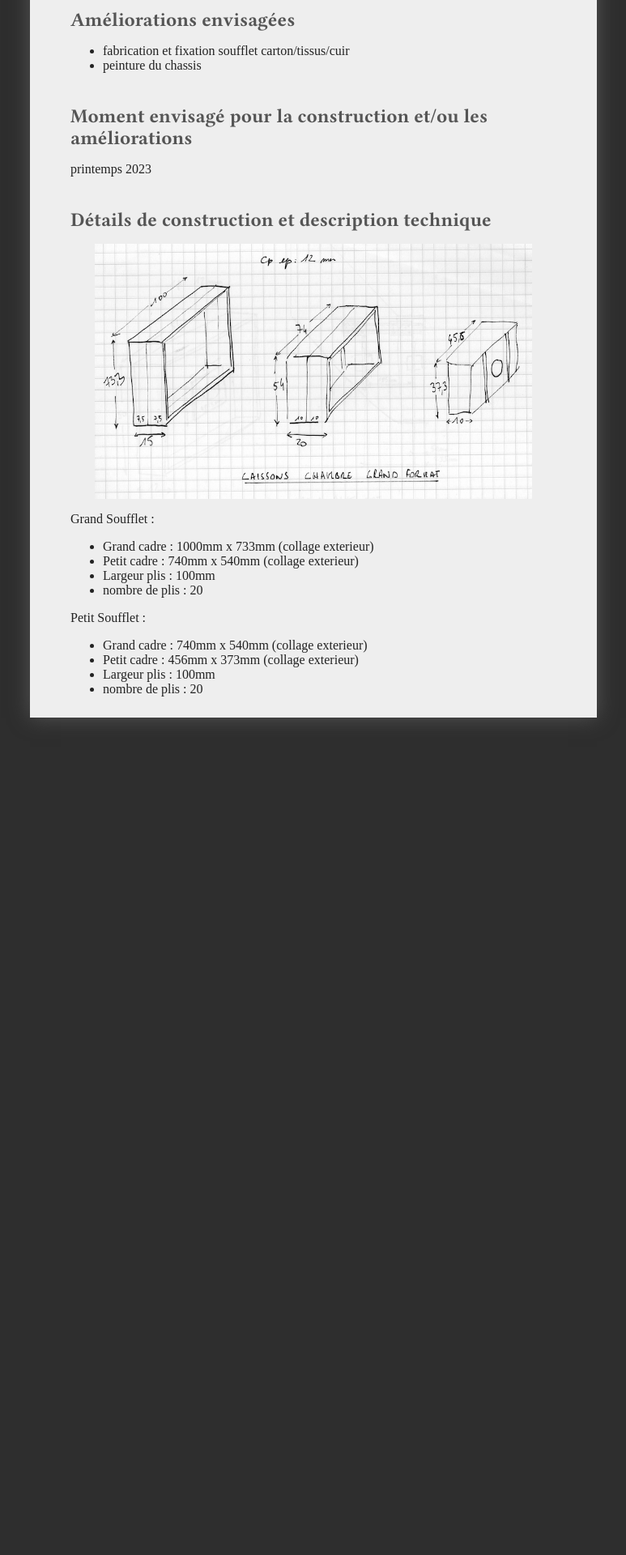
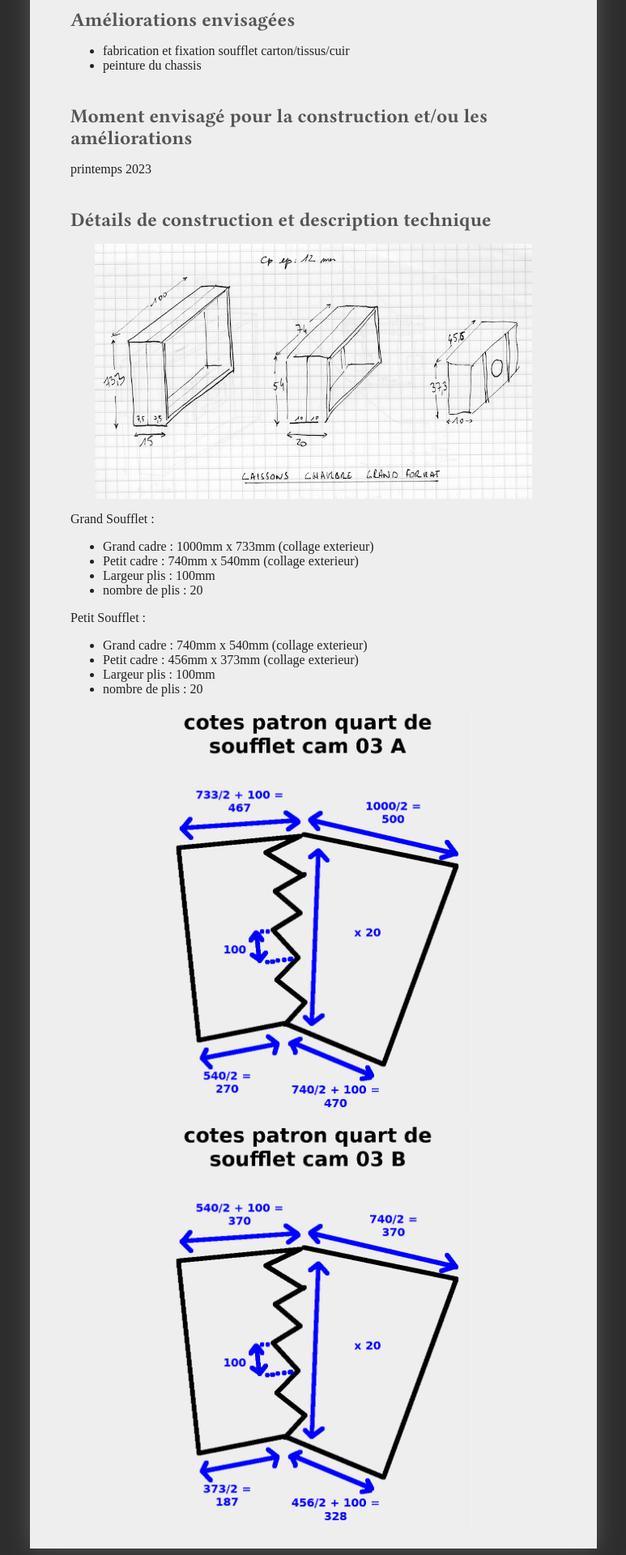
Before and after one commit to virginienokill/camera-obscura, a Jekyll site: the page built from contenu/prototypes/camera03.md, in a window 1280 px wide. Shown: the part 2335-4255 px from the top of the page at 81% size, without its empty margins (253-1026 px from the left). Built offline with Jekyll 4.4.1, drawn with Linux system fonts in a browser that asks for light colours; nearby versions of some CDN libraries; some web fonts are replaced; our own code applies the rules of GitHub Pages for plain Markdown files; a script that is not in the unit is left out; the repository's description, which GitHub fills in, is left out; before the commit the page ends 3229 px from its top, so only the background shows below that.

Commit message:
cotes soufflets

```diff
--- a/contenu/prototypes/camera03.md
+++ b/contenu/prototypes/camera03.md
@@ -64,3 +64,6 @@
 - Petit cadre : 456mm x 373mm (collage exterieur)
 - Largeur plis : 100mm
 - nombre de plis : 20
+
+![cotes soufflet](../plans/cotes-quart-soufflet-cam03-A.png)
+![cotes soufflet](../plans/cotes-quart-soufflet-cam03-B.png)
```
Also changed, not shown: contenu/prototypes/camera02.md (+2 -0 lines).
